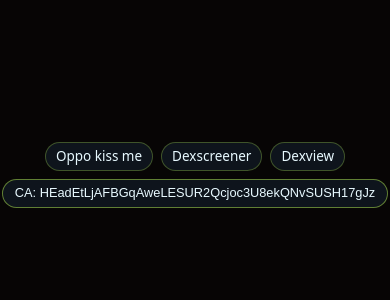
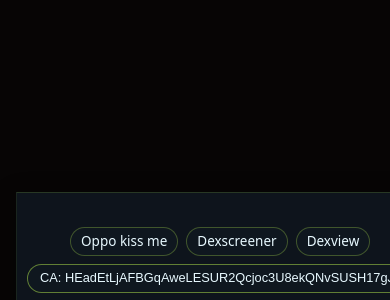
Before and after one commit to soletswap/Oppodog, a plain HTML site: page index.html in a window 390 px wide. Shown: the part 544-844 px from the top of the page. Drawn offline with Linux system fonts and the light colour scheme.

Commit message:
Refactor styles for widget and remove Phantom offsets

```diff
--- a/styles.css
+++ b/styles.css
@@ -8,18 +8,8 @@
   --widget-max-width: 420px;
   --page-padding: 16px;
 
-  /* Powered by Jupiter’ın ÜSTÜNE gelecek offset (normal tarayıcılar için) */
-  --powered-offset: 92px;
-
-  /* Phantom’a özel ilave değerler (varsayılan: 0) */
-  --phantom-extra-height: 0px; /* widget yüksekliğine eklenecek */
-  --phantom-extra-offset: 0px; /* link barın alt boşluğuna eklenecek */
-}
-
-/* Phantom in-app browser algılanınca html’e bu sınıf eklenir */
-.phantom-app {
-  --phantom-extra-height: 3cm;  /* widget yüksekliğini +3 cm arttır */
-  --phantom-extra-offset: 3cm;  /* link barı Powered’dan +3 cm daha yukarı taşı */
+  /* Alt bölümün zorunlu yüksekliği: 3 cm */
+  --appendix-min-height: 3cm;
 }
 
 html, body {
@@ -49,14 +39,11 @@ html, body {
   margin: 0 auto;
 }
 
+/* Widget kabuğu: yalnızca Jupiter iFrame’i taşır */
 .widget-shell {
   position: relative;
   width: 100%;
-  /* Temel yükseklik (clamp) + Phantom için ilave yükseklik */
-  height: calc(
-    clamp(560px, calc(100dvh - 2 * var(--page-padding)), 720px)
-    + var(--phantom-extra-height)
-  );
+  height: clamp(560px, calc(100dvh - 2 * var(--page-padding)), 720px);
 }
 
 #target-container {
@@ -66,33 +53,37 @@ html, body {
   height: 100%;
 }
 
-/* Link bar: üst satır linkler, alt satır CA */
+/* Alt bölüm: widgetin parçası gibi görünür, en az 3 cm */
+.widget-appendix {
+  background: rgba(var(--jupiter-plugin-module), 0.85);
+  border: 1px solid rgba(var(--jupiter-plugin-primary), 0.12);
+  border-top: 1px solid rgba(var(--jupiter-plugin-primary), 0.25);
+  border-radius: 0 0 14px 14px; /* widget ile bütünleşik görünüm */
+  min-height: var(--appendix-min-height);
+  margin-top: 0; /* widgetın hemen altı */
+  display: flex;
+  align-items: center;
+  justify-content: center;
+  padding: 10px 10px; /* içerik nefes alsın */
+  box-shadow: 0 6px 24px rgba(0, 0, 0, 0.35);
+}
+
+/* Linkler */
 .token-links {
-  position: absolute;
-  left: 12px;
-  right: 12px;
-  /* Phantom’da alt boşluğa +3cm eklenir */
-  bottom: calc(
-    var(--powered-offset) + var(--phantom-extra-offset) + env(safe-area-inset-bottom, 0px)
-  );
   display: flex;
   flex-wrap: wrap;
   justify-content: center;
   column-gap: 8px;
   row-gap: 8px;
-
-  z-index: 2147483647;   /* iFrame üstünde */
-  pointer-events: none;  /* alt öğeleri engelleme */
 }
 
 .token-links .chip {
-  pointer-events: auto;
   display: inline-flex;
   align-items: center;
   appearance: none;
   -webkit-appearance: none;
   border: 1px solid rgba(var(--jupiter-plugin-primary), 0.45);
-  background: rgba(var(--jupiter-plugin-module), 0.85);
+  background: rgba(var(--jupiter-plugin-module), 0.9);
   color: rgb(var(--jupiter-plugin-primary-text));
   border-radius: 9999px;
   padding: 7px 10px;
@@ -104,7 +95,21 @@ html, body {
   white-space: nowrap;
 }
 
-/* CA chip: alt satıra geçsin ve ortalansın */
+.token-links .chip:hover {
+  background: rgba(var(--jupiter-plugin-interactive), 0.9);
+  border-color: rgba(var(--jupiter-plugin-primary), 0.8);
+}
+
+.token-links .chip:active {
+  transform: translateY(1px);
+}
+
+/* Üst satır linkler */
+.token-links .chip:not(.ca) {
+  order: 1;
+}
+
+/* CA: alt satır, ortalı ve tam satır */
 .token-links .chip.ca {
   order: 2;
   flex: 0 0 100%;
@@ -114,27 +119,13 @@ html, body {
   border-color: rgba(var(--jupiter-plugin-primary), 0.75);
 }
 
-.token-links .chip:not(.ca) {
-  order: 1; /* üst satır */
-}
-
-.token-links .chip:hover {
-  background: rgba(var(--jupiter-plugin-interactive), 0.9);
-  border-color: rgba(var(--jupiter-plugin-primary), 0.8);
-}
-
-.token-links .chip:active {
-  transform: translateY(1px);
-}
-
 .token-links .chip.ca.copied {
   background: rgba(var(--jupiter-plugin-primary), 0.25);
   border-color: rgba(var(--jupiter-plugin-primary), 0.95);
 }
 
-/* Çok dar ekranlarda hafif yukarı al */
+/* Çok dar ekranlarda küçük düzeltmeler */
 @media (max-width: 380px) {
-  :root { --powered-offset: 98px; }
   .token-links .chip { font-size: 13px; }
   .token-links .chip.ca { font-size: 12.4px; }
 }
```
